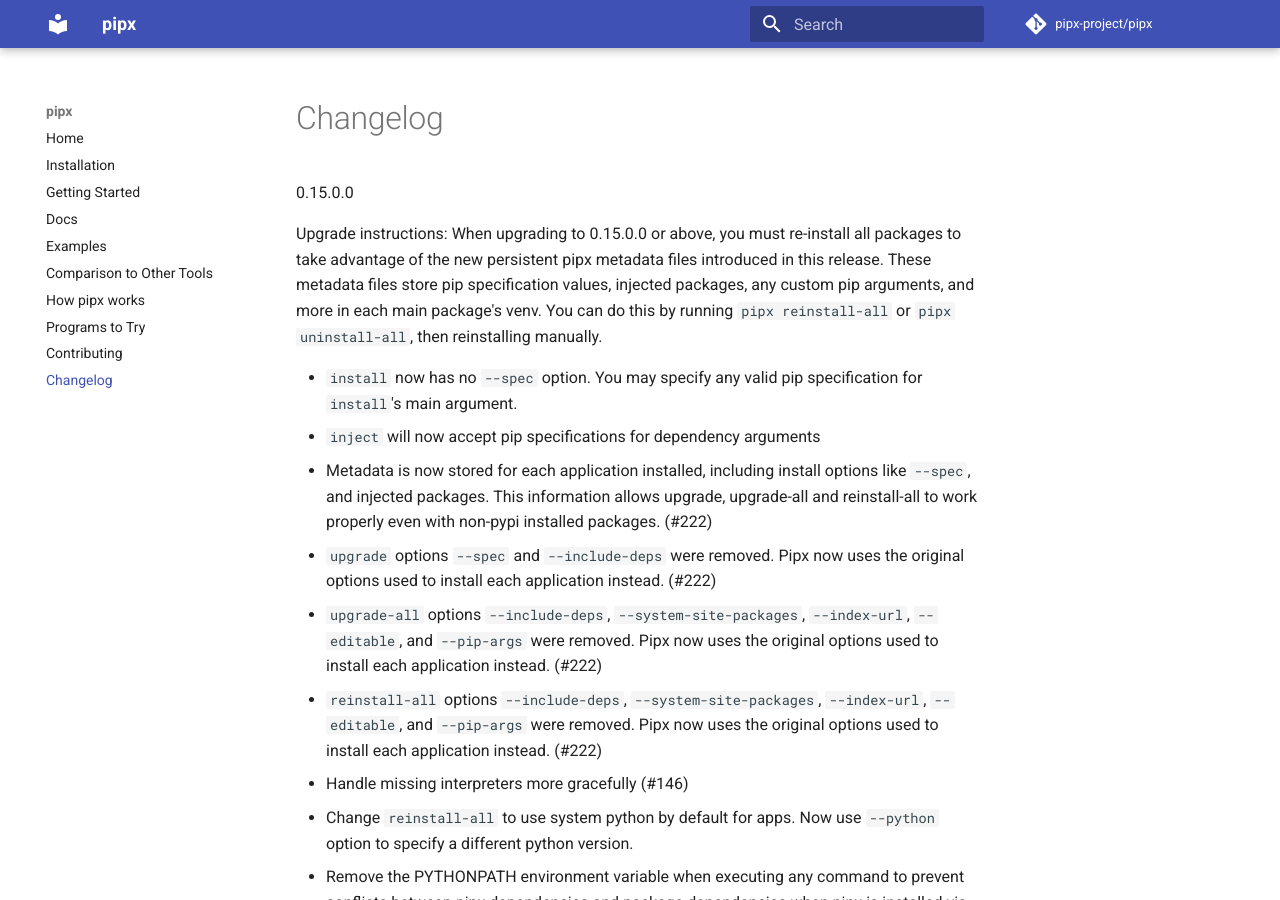
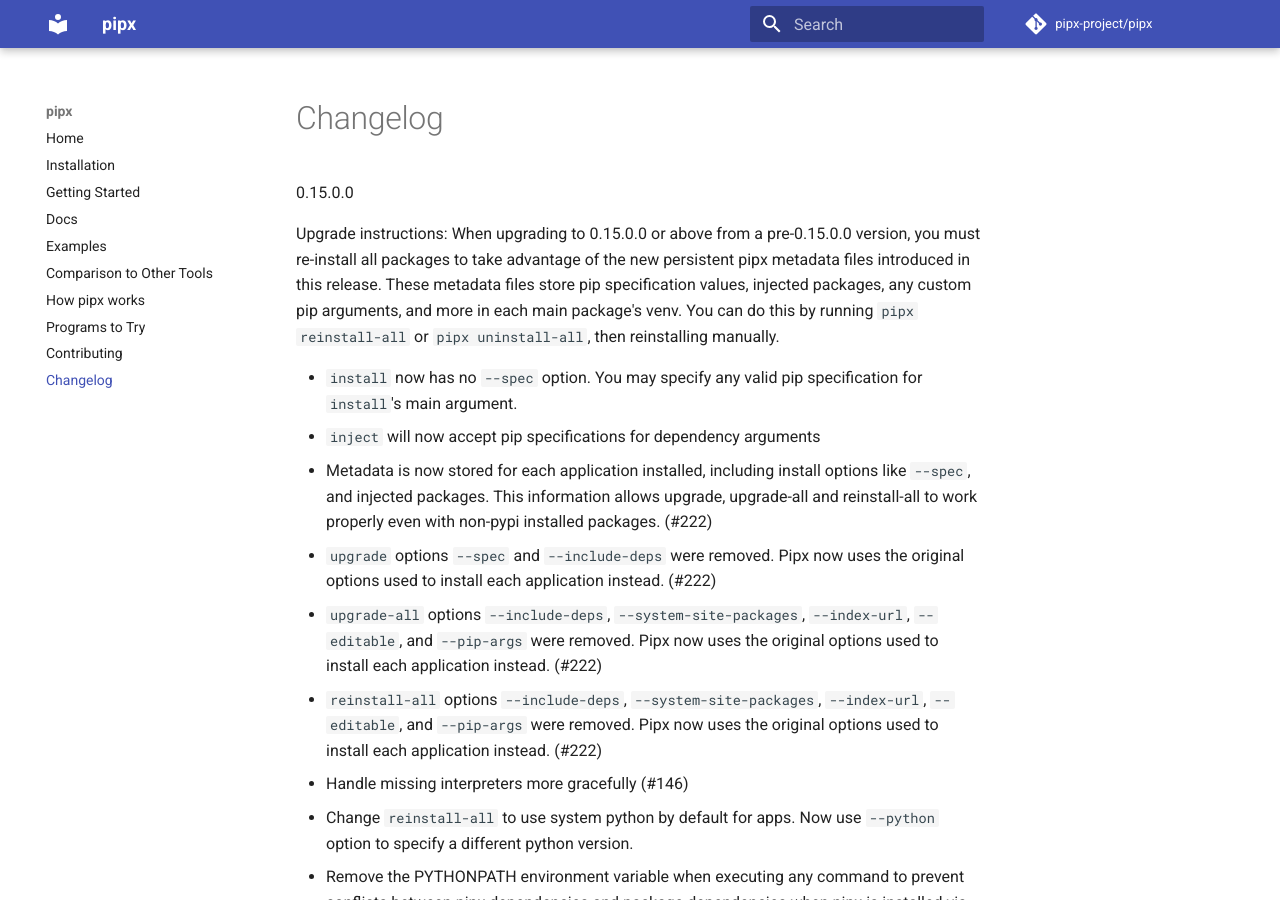
Before and after one commit to pypa/pipx, an MkDocs documentation site: the page built from docs/changelog.md, in a window 1280 px wide and 900 px high. Built offline with MkDocs 1.6.1 and Material for MkDocs 9.7.7, drawn with Linux system fonts in a browser that asks for light colours; comment, search, counter and statistics services are not loaded.

Commit message:
clarify note

```diff
--- a/docs/changelog.md
+++ b/docs/changelog.md
@@ -1,6 +1,6 @@
 0.15.0.0
 
-Upgrade instructions: When upgrading to 0.15.0.0 or above, you must re-install all packages to take advantage of the new persistent pipx metadata files introduced in this release. These metadata files store pip specification values, injected packages, any custom pip arguments, and more in each main package's venv. You can do this by running `pipx reinstall-all` or `pipx uninstall-all`, then reinstalling manually.
+Upgrade instructions: When  upgrading to 0.15.0.0 or above from a pre-0.15.0.0 version, you must re-install all packages to take advantage of the new persistent pipx metadata files introduced in this release. These metadata files store pip specification values, injected packages, any custom pip arguments, and more in each main package's venv. You can do this by running `pipx reinstall-all` or `pipx uninstall-all`, then reinstalling manually.
 
 - `install` now has no `--spec` option. You may specify any valid pip specification for `install`'s main argument.
 - `inject` will now accept pip specifications for dependency arguments
```
